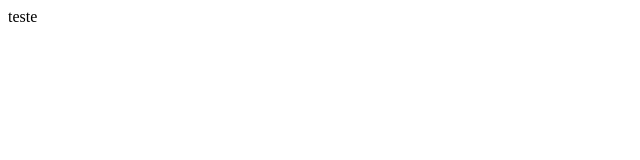
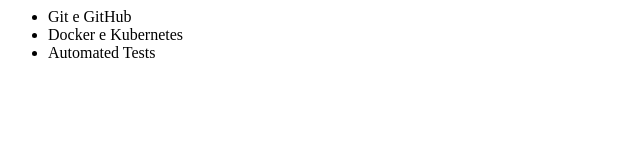
Before and after one commit to andreza-m/portal, a plain HTML site: page exemplo.html in a window 1280 px wide. Shown: the whole page, without its empty margins (0-640 px from the left). Drawn offline with Linux system fonts and the light colour scheme.

Commit message:
Update exemplo.html

```diff
--- a/exemplo.html
+++ b/exemplo.html
@@ -1 +1,10 @@
-<hmtl>teste</hmtl>
+<html>
+  <title>Laboratórios</title>
+  <body>
+    <ul>
+      <li>Git e GitHub</li>
+      <li>Docker e Kubernetes</li>
+      <li>Automated Tests</li>
+    <ul>
+  </body>
+</html>
```
